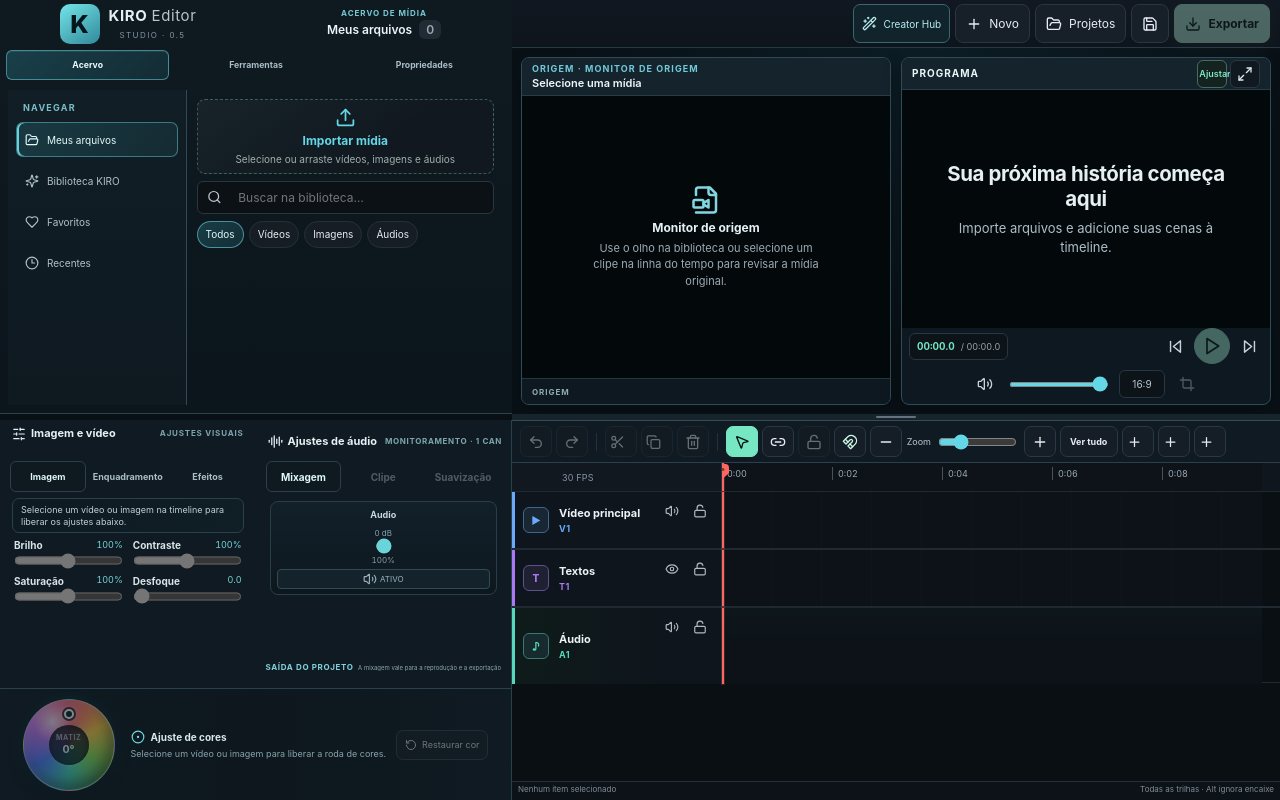
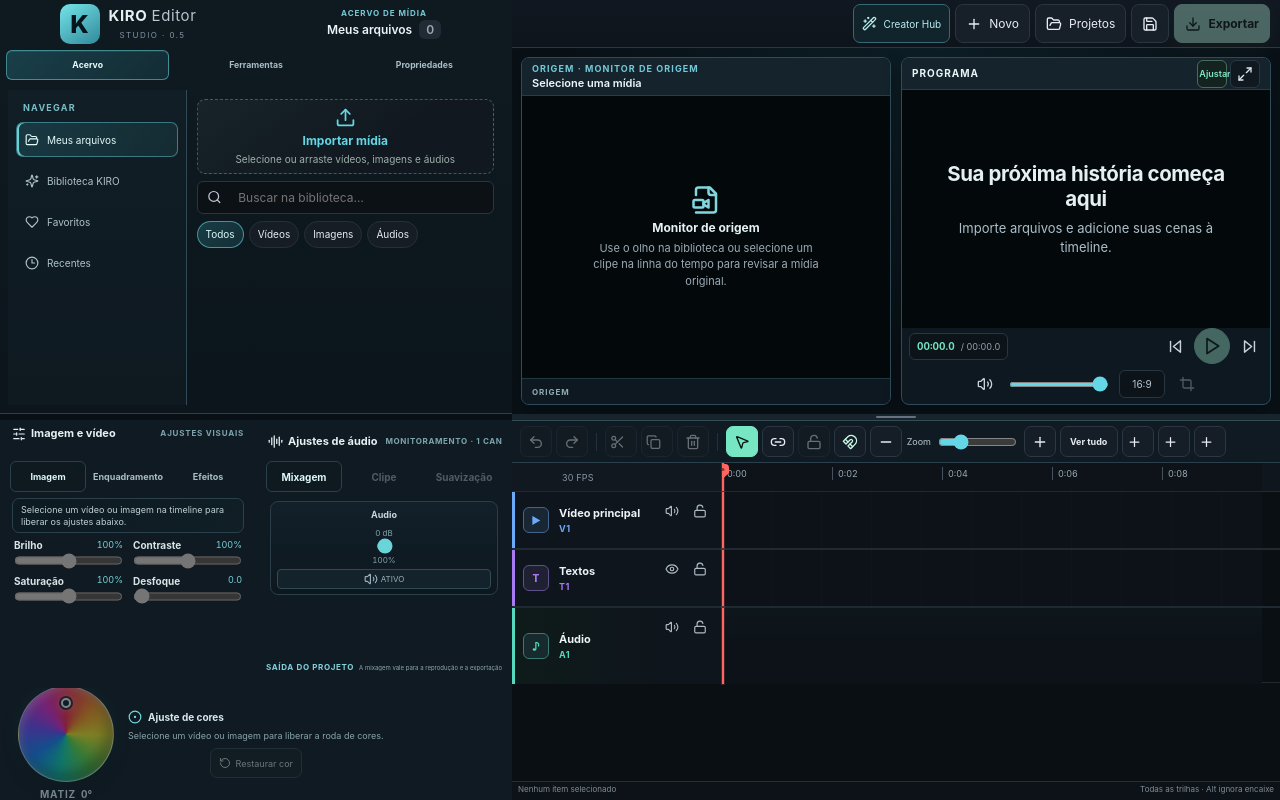
Before and after one commit to kiroaventureiro/kiro-editor, a React (Vite) app: page / in a window 1280 px wide. Built offline with nearby package versions, Linux system fonts and the light colour scheme.

Commit message:
Remove divisórias e centraliza roda cromática

```diff
--- a/src/styles/desktop-program-monitor-v4.css
+++ b/src/styles/desktop-program-monitor-v4.css
@@ -1622,3 +1622,114 @@
   .workspace-control-dock > .workspace-dock-color .color-wheel { flex-basis: 84px !important; width:84px !important; height:84px !important; }
   .workspace-control-dock > .workspace-dock-color .color-wheel-center { inset:22px !important; }
 }
+
+
+/* Sem divisórias nos ajustes; roda cromática integral com leitura externa do matiz. */
+@media (min-width: 851px) {
+  .workspace-control-dock,
+  .workspace-control-dock > .workspace-dock-image,
+  .workspace-control-dock > .workspace-dock-audio,
+  .workspace-control-dock > .workspace-dock-color,
+  .workspace-control-dock .dock-panel-heading,
+  .workspace-control-dock .mixer-master {
+    border: 0 !important;
+    box-shadow: none !important;
+  }
+
+  .workspace-control-dock > .workspace-dock-image,
+  .workspace-control-dock > .workspace-dock-audio {
+    background: transparent !important;
+  }
+
+  .workspace-control-dock > .workspace-dock-color {
+    grid-template-columns: 120px minmax(0,1fr) auto !important;
+    justify-content: stretch !important;
+    padding: 8px 18px !important;
+    background: transparent !important;
+  }
+
+  .workspace-control-dock > .workspace-dock-color .color-wheel-control {
+    display: contents !important;
+  }
+
+  .workspace-control-dock > .workspace-dock-color .color-wheel {
+    grid-column: 1 !important;
+    grid-row: 1 !important;
+    position: relative !important;
+    justify-self: center !important;
+    align-self: center !important;
+    overflow: visible !important;
+    flex: none !important;
+    width: 96px !important;
+    height: 96px !important;
+    margin: 0 0 20px !important;
+    border: 1px solid rgba(235,250,255,.62) !important;
+    background: conic-gradient(from 0deg, #ff284f 0deg, #ff9c20 48deg, #f5ee27 92deg, #66e548 140deg, #10dbb5 188deg, #1688ff 236deg, #724cff 282deg, #e52bce 326deg, #ff284f 360deg) !important;
+    box-shadow: 0 8px 18px rgba(0,0,0,.42), 0 0 18px rgba(43,180,195,.2), inset 2px 3px 8px rgba(255,255,255,.34), inset -6px -8px 13px rgba(0,0,0,.32) !important;
+  }
+
+  .workspace-control-dock > .workspace-dock-color .color-wheel::before {
+    display: none !important;
+  }
+
+  .workspace-control-dock > .workspace-dock-color .color-wheel-center {
+    inset: auto !important;
+    top: calc(100% + 5px) !important;
+    left: 50% !important;
+    z-index: 3 !important;
+    display: flex !important;
+    flex-direction: row !important;
+    align-items: center !important;
+    justify-content: center !important;
+    gap: 5px !important;
+    width: max-content !important;
+    padding: 2px 6px !important;
+    transform: translateX(-50%) !important;
+    border: 0 !important;
+    border-radius: 0 !important;
+    background: transparent !important;
+    box-shadow: none !important;
+    color: #b5cbd0 !important;
+  }
+
+  .workspace-control-dock > .workspace-dock-color .color-wheel-center small,
+  .workspace-control-dock > .workspace-dock-color .color-wheel-center strong {
+    color: #dff8fa !important;
+    font-size: 10px !important;
+    line-height: 1.2 !important;
+    white-space: nowrap !important;
+  }
+
+  .workspace-control-dock > .workspace-dock-color .color-wheel-copy {
+    grid-column: 2 !important;
+    grid-row: 1 !important;
+    display: flex !important;
+    flex-direction: column !important;
+    align-items: flex-start !important;
+    justify-content: center !important;
+    gap: 6px !important;
+    padding: 0 14px !important;
+    text-align: left !important;
+  }
+
+  .workspace-control-dock > .workspace-dock-color .color-wheel-title {
+    justify-content: flex-start !important;
+    text-align: left !important;
+  }
+
+  .workspace-control-dock > .workspace-dock-color .color-wheel-copy p {
+    margin: 0 !important;
+    text-align: left !important;
+    line-height: 1.4 !important;
+  }
+
+  .workspace-control-dock > .workspace-dock-color .color-wheel-copy button {
+    grid-column: 3 !important;
+    grid-row: 1 !important;
+    align-self: center !important;
+  }
+}
+
+@media (min-width: 851px) and (max-height: 700px) {
+  .workspace-control-dock > .workspace-dock-color .color-wheel { width: 84px !important; height:84px !important; margin-bottom:18px !important; }
+}
```
